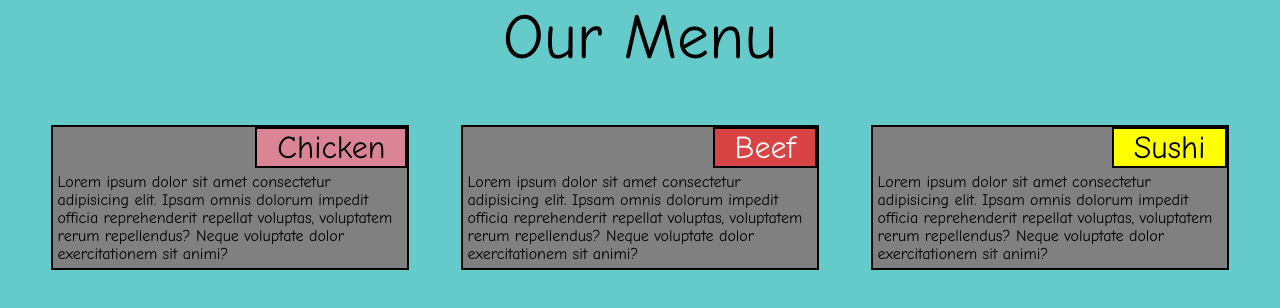
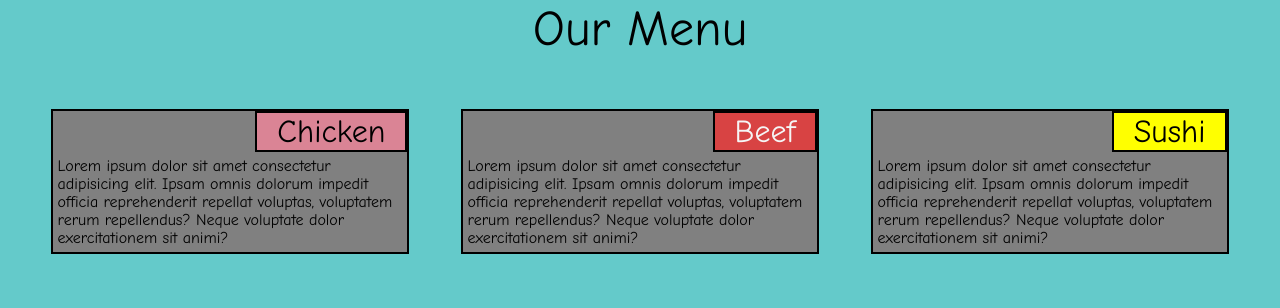
Before and after one commit to dhruv019/Coursera-Test, a plain HTML site: page Module_2/index.html in a window 1280 px wide. Drawn offline with Linux system fonts and the light colour scheme.

Commit message:
Update style.css

```diff
--- a/Module_2/css/style.css
+++ b/Module_2/css/style.css
@@ -12,7 +12,7 @@ body{
 }
 
 header{
-    font-size: 8vh;
+    font-size: 50px;
     display: flex;
     justify-content: center;
     align-items: center;
```
